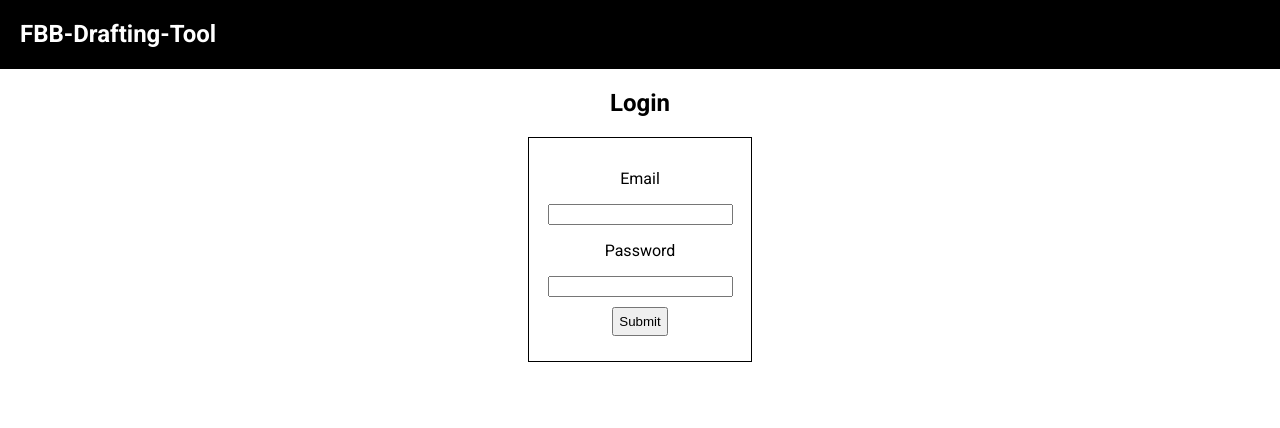
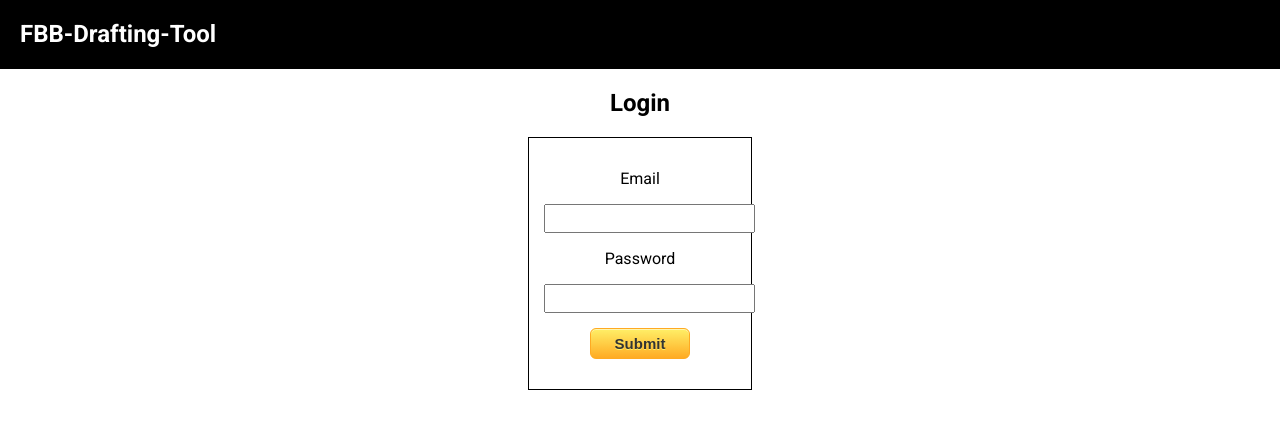
Before and after one commit to nd-jeong/FBB-Drafting-Tool, a React (Create React App) app in the folder fbb-drafting-tool/client/: page / in a window 1280 px wide. Shown: the top 428 px of the page. Built offline with nearby package versions, Linux system fonts and the light colour scheme.

Commit message:
normalized buttons on team overview component

```diff
--- a/fbb-drafting-tool/client/src/components/LoginForm.js
+++ b/fbb-drafting-tool/client/src/components/LoginForm.js
@@ -28,10 +28,10 @@ class LoginForm extends Component {
                     this.props.handleLogin(this.state);
                 }}>
                     <p>Email</p>
-                    <input type='email' name='email' value={this.state.email} onChange={this.handleChange}></input><br/>
+                    <input type='email' name='email' value={this.state.email} onChange={this.handleChange} className='input-field'></input><br/>
                     <p>Password</p>
-                    <input type='password' name='password' value={this.state.password} onChange={this.handleChange}></input><br/>
-                    <input type='submit' className='login-submit-btn'></input>
+                    <input type='password' name='password' value={this.state.password} onChange={this.handleChange} className='input-field'></input><br/>
+                    <input type='submit' className="login-submit-btn"></input>
                 </form>
             </div>
         )
--- a/fbb-drafting-tool/client/src/components/styles/DraftPage.css
+++ b/fbb-drafting-tool/client/src/components/styles/DraftPage.css
@@ -87,7 +87,7 @@
 	padding:6px 24px;
 	text-decoration:none;
     text-shadow:0px 1px 0px #ffffff;
-    margin: 10px;
+    margin: 15px;
 }
 
 .go-back-btn:hover {
--- a/fbb-drafting-tool/client/src/components/styles/LeagueOverview.css
+++ b/fbb-drafting-tool/client/src/components/styles/LeagueOverview.css
@@ -1,11 +1,12 @@
 .team-link {
-    border: 1px solid black;
+    border: 2px solid black;
     margin: 10px 0;
     padding: 10px;
     text-decoration: none;
     color: black;
     transition-duration: 0.5s;
     border-radius: 15px;
+    font-weight: 700;
 }
 
 .team-link:hover {
--- a/fbb-drafting-tool/client/src/components/styles/LoginForm.css
+++ b/fbb-drafting-tool/client/src/components/styles/LoginForm.css
@@ -11,7 +11,52 @@ input:focus {
     border: blue;
 }
 
+.input-field {
+    padding: 5px 15px;
+    box-shadow: #333333;
+}
+
+/* https://www.bestcssbuttongenerator.com/#/26 */
 .login-submit-btn {
-    margin: 10px 0;
-    padding: 5px;
+    -moz-box-shadow:inset 0px 1px 0px 0px #fff6af;
+	-webkit-box-shadow:inset 0px 1px 0px 0px #fff6af;
+	box-shadow:inset 0px 1px 0px 0px #fff6af;
+	background:-webkit-gradient(linear, left top, left bottom, color-stop(0.05, #ffec64), color-stop(1, #ffab23));
+	background:-moz-linear-gradient(top, #ffec64 5%, #ffab23 100%);
+	background:-webkit-linear-gradient(top, #ffec64 5%, #ffab23 100%);
+	background:-o-linear-gradient(top, #ffec64 5%, #ffab23 100%);
+	background:-ms-linear-gradient(top, #ffec64 5%, #ffab23 100%);
+	background:linear-gradient(to bottom, #ffec64 5%, #ffab23 100%);
+	filter:progid:DXImageTransform.Microsoft.gradient(startColorstr='#ffec64', endColorstr='#ffab23',GradientType=0);
+	background-color:#ffec64;
+	-moz-border-radius:6px;
+	-webkit-border-radius:6px;
+	border-radius:6px;
+	border:1px solid #ffaa22;
+	display:inline-block;
+	cursor:pointer;
+	color:#333333;
+	font-family:Arial;
+	font-size:15px;
+	font-weight:bold;
+	padding:6px 24px;
+	text-decoration:none;
+    text-shadow:0px 1px 0px #ffee66;
+    margin: 15px;
 }
+
+.login-submit-btn:hover {
+    background:-webkit-gradient(linear, left top, left bottom, color-stop(0.05, #ffab23), color-stop(1, #ffec64));
+	background:-moz-linear-gradient(top, #ffab23 5%, #ffec64 100%);
+	background:-webkit-linear-gradient(top, #ffab23 5%, #ffec64 100%);
+	background:-o-linear-gradient(top, #ffab23 5%, #ffec64 100%);
+	background:-ms-linear-gradient(top, #ffab23 5%, #ffec64 100%);
+	background:linear-gradient(to bottom, #ffab23 5%, #ffec64 100%);
+	filter:progid:DXImageTransform.Microsoft.gradient(startColorstr='#ffab23', endColorstr='#ffec64',GradientType=0);
+	background-color:#ffab23;
+}
+
+.login-submit-btn:active {
+    position:relative;
+	top:1px;
+}
--- a/fbb-drafting-tool/client/src/components/styles/TeamOverview.css
+++ b/fbb-drafting-tool/client/src/components/styles/TeamOverview.css
@@ -3,42 +3,42 @@
 }
 
 .open-draft-btn {
-    -moz-box-shadow: 0px 1px 0px 0px #fff6af;
-	-webkit-box-shadow: 0px 1px 0px 0px #fff6af;
-	box-shadow: 0px 1px 0px 0px #fff6af;
-	background:-webkit-gradient(linear, left top, left bottom, color-stop(0.05, #ffec64), color-stop(1, #ffab23));
-	background:-moz-linear-gradient(top, #ffec64 5%, #ffab23 100%);
-	background:-webkit-linear-gradient(top, #ffec64 5%, #ffab23 100%);
-	background:-o-linear-gradient(top, #ffec64 5%, #ffab23 100%);
-	background:-ms-linear-gradient(top, #ffec64 5%, #ffab23 100%);
-	background:linear-gradient(to bottom, #ffec64 5%, #ffab23 100%);
-	filter:progid:DXImageTransform.Microsoft.gradient(startColorstr='#ffec64', endColorstr='#ffab23',GradientType=0);
-	background-color:#ffec64;
+    -moz-box-shadow:inset 0px 1px 0px 0px #bee2f9;
+	-webkit-box-shadow:inset 0px 1px 0px 0px #bee2f9;
+	box-shadow:inset 0px 1px 0px 0px #bee2f9;
+	background:-webkit-gradient(linear, left top, left bottom, color-stop(0.05, #63b8ee), color-stop(1, #468ccf));
+	background:-moz-linear-gradient(top, #63b8ee 5%, #468ccf 100%);
+	background:-webkit-linear-gradient(top, #63b8ee 5%, #468ccf 100%);
+	background:-o-linear-gradient(top, #63b8ee 5%, #468ccf 100%);
+	background:-ms-linear-gradient(top, #63b8ee 5%, #468ccf 100%);
+	background:linear-gradient(to bottom, #63b8ee 5%, #468ccf 100%);
+	filter:progid:DXImageTransform.Microsoft.gradient(startColorstr='#63b8ee', endColorstr='#468ccf',GradientType=0);
+	background-color:#63b8ee;
 	-moz-border-radius:6px;
 	-webkit-border-radius:6px;
 	border-radius:6px;
-	border:1px solid #ffaa22;
+	border:1px solid #3866a3;
 	display:inline-block;
 	cursor:pointer;
-	color:#333333;
+	color:#14396a;
 	font-family:Arial;
 	font-size:15px;
 	font-weight:bold;
-	padding:6px 24px;
+	padding:6px 34px;
 	text-decoration:none;
-    text-shadow:0px 1px 0px #ffee66;
+	text-shadow:0px 1px 0px #7cacde;
     margin: 15px;
 }
 
 .open-draft-btn:hover {
-    background:-webkit-gradient(linear, left top, left bottom, color-stop(0.05, #ffab23), color-stop(1, #ffec64));
-	background:-moz-linear-gradient(top, #ffab23 5%, #ffec64 100%);
-	background:-webkit-linear-gradient(top, #ffab23 5%, #ffec64 100%);
-	background:-o-linear-gradient(top, #ffab23 5%, #ffec64 100%);
-	background:-ms-linear-gradient(top, #ffab23 5%, #ffec64 100%);
-	background:linear-gradient(to bottom, #ffab23 5%, #ffec64 100%);
-	filter:progid:DXImageTransform.Microsoft.gradient(startColorstr='#ffab23', endColorstr='#ffec64',GradientType=0);
-	background-color:#ffab23;
+    background:-webkit-gradient(linear, left top, left bottom, color-stop(0.05, #468ccf), color-stop(1, #63b8ee));
+	background:-moz-linear-gradient(top, #468ccf 5%, #63b8ee 100%);
+	background:-webkit-linear-gradient(top, #468ccf 5%, #63b8ee 100%);
+	background:-o-linear-gradient(top, #468ccf 5%, #63b8ee 100%);
+	background:-ms-linear-gradient(top, #468ccf 5%, #63b8ee 100%);
+	background:linear-gradient(to bottom, #468ccf 5%, #63b8ee 100%);
+	filter:progid:DXImageTransform.Microsoft.gradient(startColorstr='#468ccf', endColorstr='#63b8ee',GradientType=0);
+	background-color:#468ccf;
 }
 
 .open-draft-btn:active {
@@ -73,7 +73,7 @@
 	font-family:Arial;
 	font-size:15px;
 	font-weight:bold;
-	padding:6px 24px;
+	padding:6px 12px;
 	text-decoration:none;
     text-shadow:0px 1px 0px #ffee66;
     margin: 15px;
--- a/fbb-drafting-tool/client/src/components/styles/UserHomePage.css
+++ b/fbb-drafting-tool/client/src/components/styles/UserHomePage.css
@@ -4,13 +4,15 @@
 }
 
 .league-links {
-    border: 1px solid black;
-    padding: 20px;
+    border: 2px solid black;
+    padding: 20px 50px;
     margin: 15px auto;
     transition-duration: 0.5s;
     width: 20%;
     text-decoration: none;
     color: black;
+    border-radius: 5px;
+    font-weight: 700;
 }
 
 .league-links:hover {
```
Also changed, not shown: 1 other file (tests, documents, lock files or other folders).
